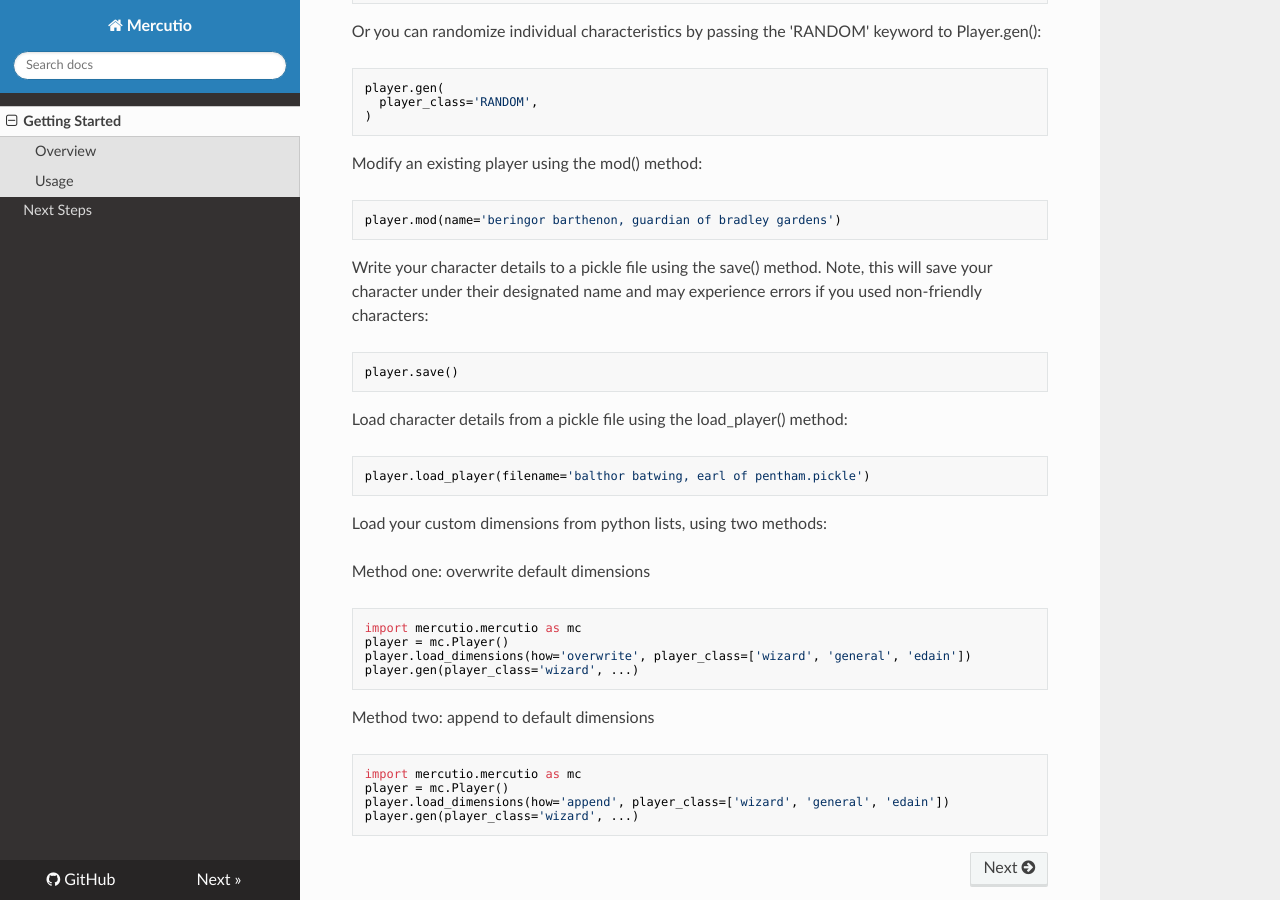
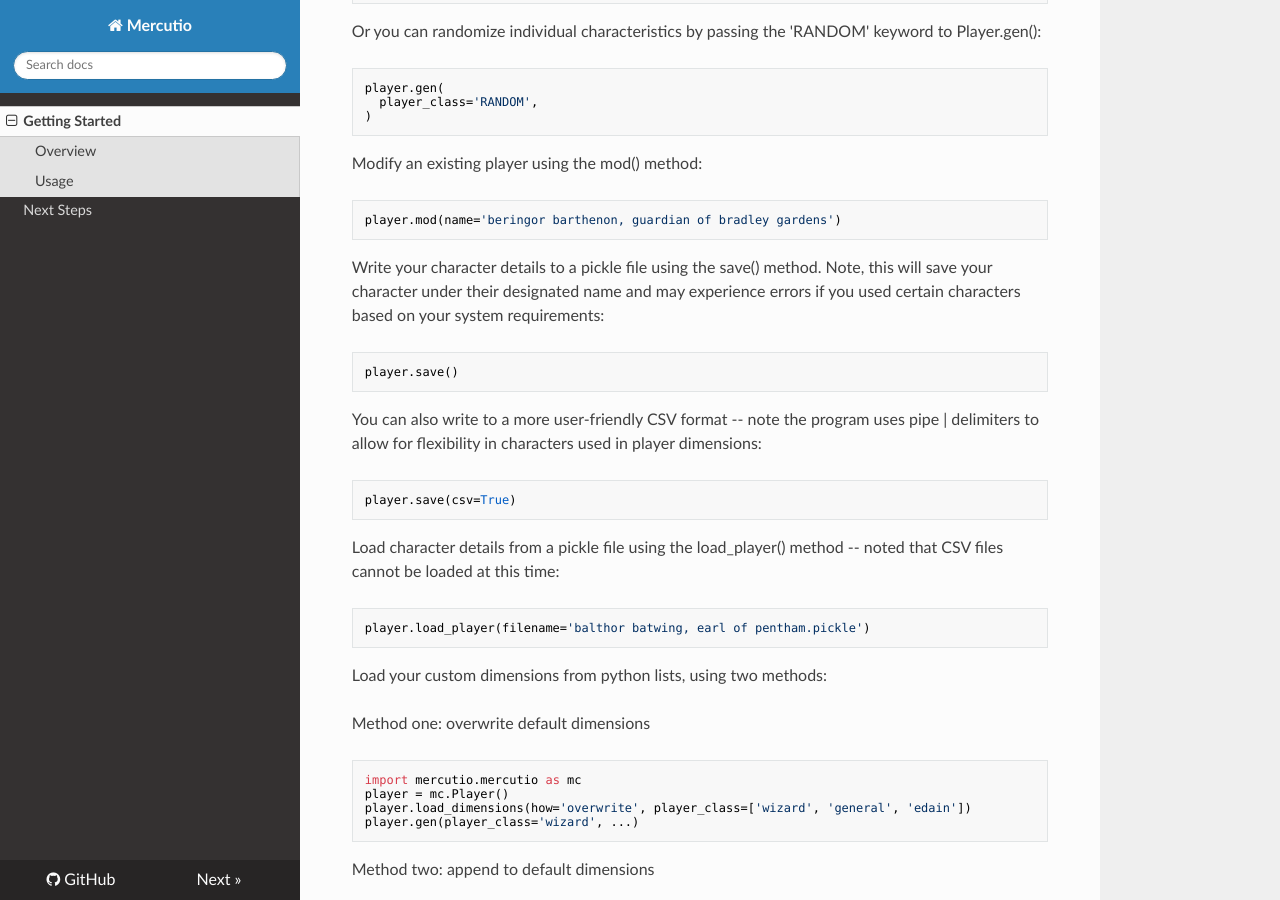
Before and after one commit to signebedi/mercutio, an MkDocs documentation site: the page built from docs/index.md, in a window 1280 px wide and 900 px high, scrolled down 1790 px. Built offline with MkDocs 1.6.1, drawn with Linux system fonts in a browser that asks for light colours; nearby versions of some CDN libraries; some of the changed text lies outside the part shown.

````diff
--- a/docs/index.md
+++ b/docs/index.md
@@ -9,7 +9,7 @@ See our GitHub repo at [github.com/signebedi/mercutio](https://github.com/signeb
 
 ## Overview
 
-Mercutio provides a straightforward, stable, and highly-customizable API for character creation. It provides default and optional character dimensions, along with vanilla options for each dimension:
+Mercutio provides a straightforward, stable, and highly-customizable API for character creation. It provides default and optional player dimensions, along with vanilla options for each dimension:
 
 * **class**: [default] warrior, mage, rogue, ranger
 * **attributes**: [default] strength, constitution, intelligence, wisdom, dexterity, charisma
@@ -80,12 +80,17 @@ Modify an existing player using the mod() method:
 player.mod(name='beringor barthenon, guardian of bradley gardens')
 ```
 
-Write your character details to a pickle file using the save() method. Note, this will save your character under their designated name and may experience errors if you used non-friendly characters:
+Write your character details to a pickle file using the save() method. Note, this will save your character under their designated name and may experience errors if you used certain characters based on your system requirements:
 ```python
 player.save()
 ```
 
-Load character details from a pickle file using the load_player() method:
+You can also write to a more user-friendly CSV format -- note the program uses pipe | delimiters to allow for flexibility in characters used in player dimensions:
+```python
+player.save(csv=True)
+```
+
+Load character details from a pickle file using the load_player() method -- noted that CSV files cannot be loaded at this time:
 ```python
 player.load_player(filename='balthor batwing, earl of pentham.pickle')
 ```
--- a/requirements.txt
+++ b/requirements.txt
@@ -1,10 +1,14 @@
 attrs==20.1.0
 iniconfig==1.0.1
 more-itertools==8.4.0
+numpy==1.19.1
 packaging==20.4
+pandas==1.1.1
 pluggy==0.13.1
 py==1.9.0
 pyparsing==2.4.7
 pytest==6.0.1
+python-dateutil==2.8.1
+pytz==2020.1
 six==1.15.0
 toml==0.10.1
````
Also changed, not shown: docs/future.md (+1 -1 lines), 1 other file.
